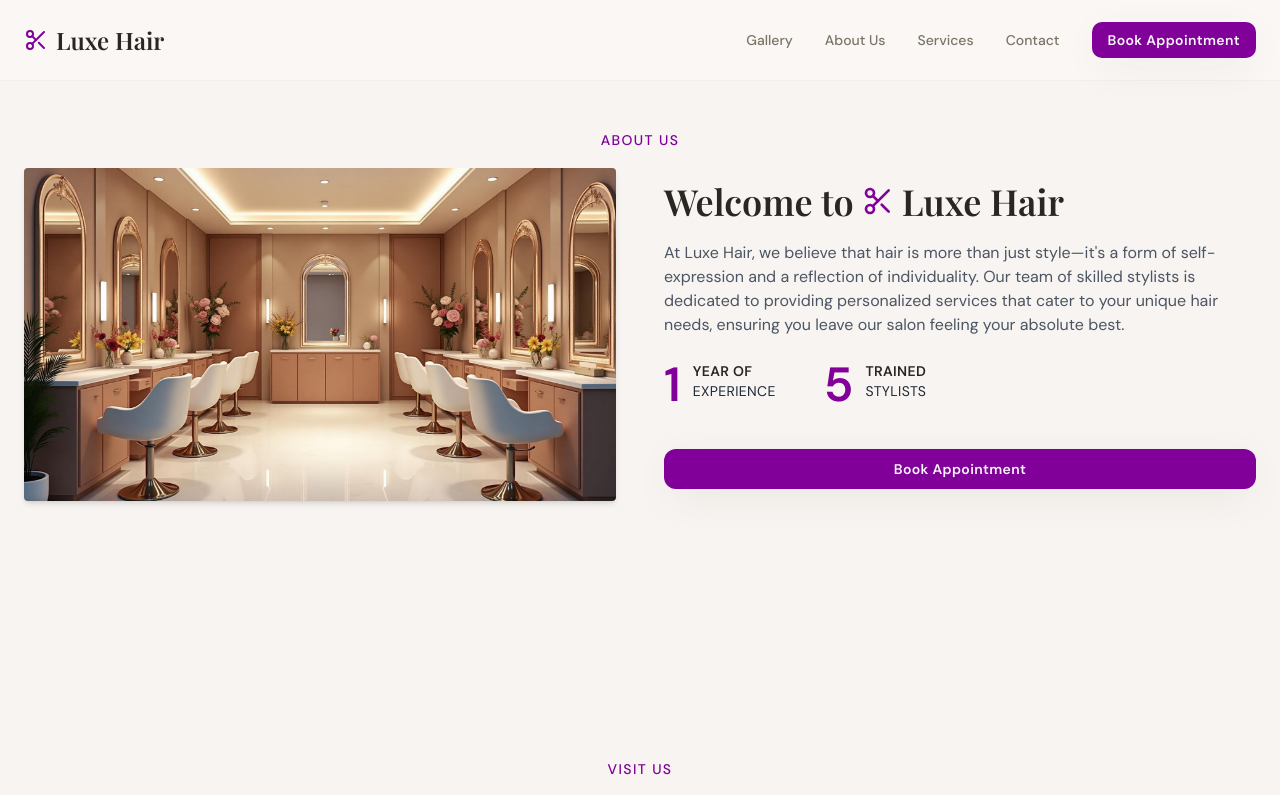
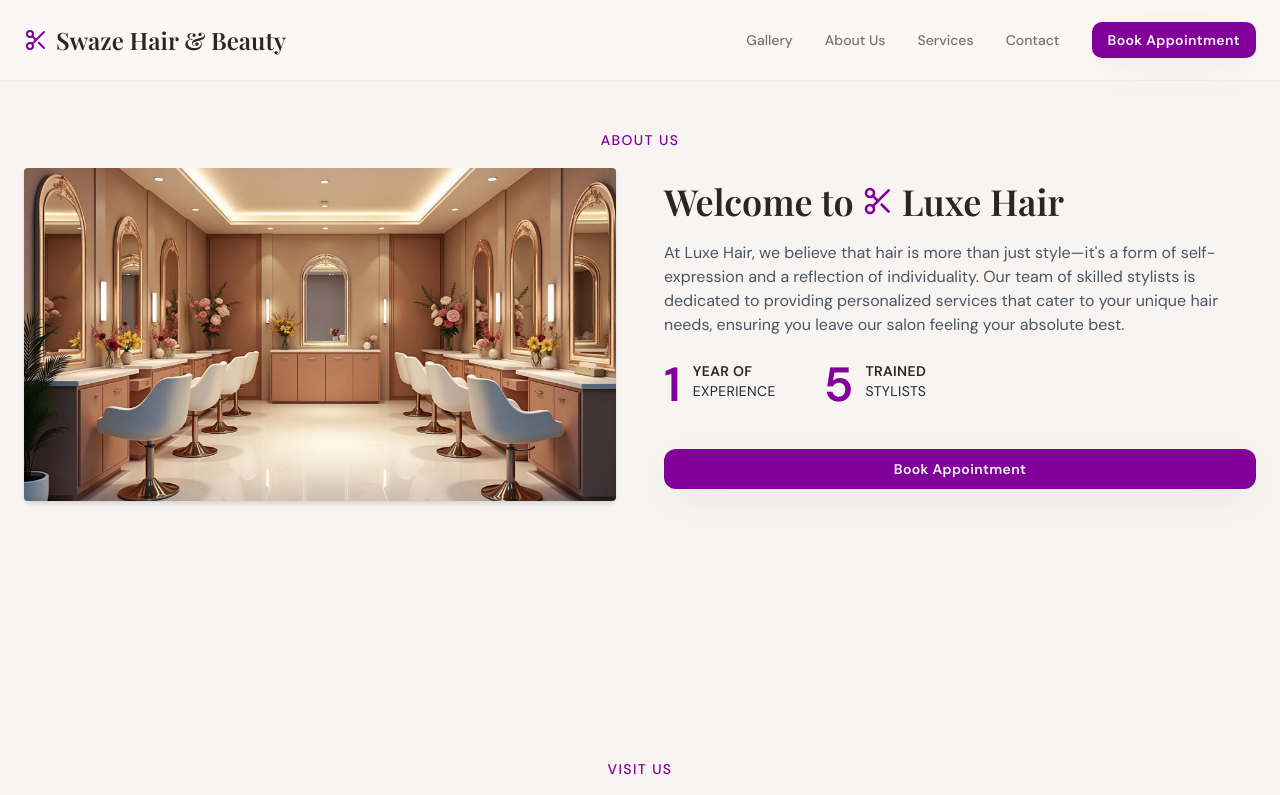
Before and after one commit to saidinyanguila/Hair-Shop, a React (Vite) app: page /Hair-Shop/about in a window 1280 px wide. Shown: the top 795 px of the page. Built offline with nearby package versions, Linux system fonts and the light colour scheme.

Commit message:
Update brand name from 'Luxe Hair' to 'Swaze Hair & Beauty'

```diff
--- a/src/components/Navbar.tsx
+++ b/src/components/Navbar.tsx
@@ -22,7 +22,7 @@ const Navbar = () => {
 					<a href="/Hair-Shop/" className="flex items-center gap-2">
 						<Scissors className="h-6 w-6 text-primary" />
 						<span className="font-display text-xl md:text-2xl font-semibold text-foreground">
-						Luxe Hair
+						Swaze Hair & Beauty
 						</span>
 					</a>
 				</div>
```
